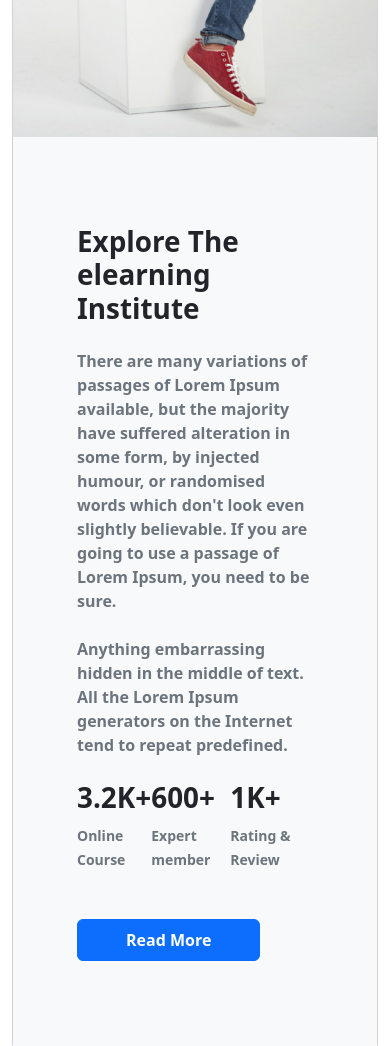
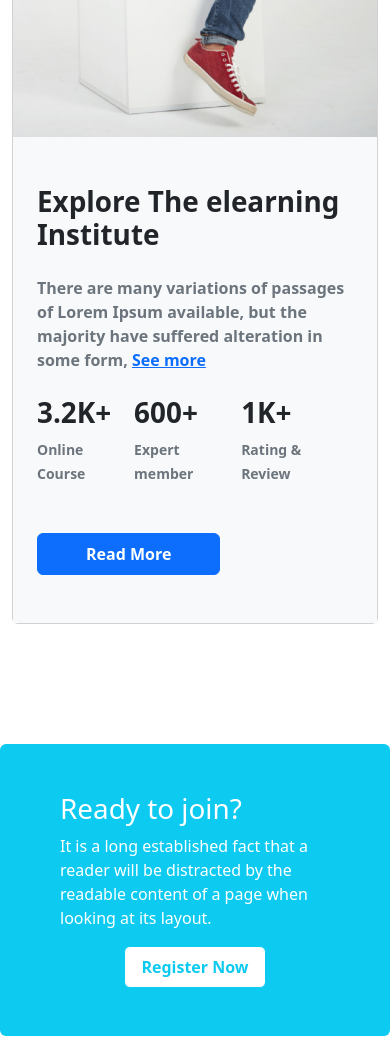
Before and after one commit to paulpollob/edTech-website, a plain HTML site: page index.html in a window 390 px wide. Shown: the part 2860-3906 px from the top of the page. Drawn offline with nearby package versions, Linux system fonts and the light colour scheme; files whose address does not match are found by name.

Commit message:
more bug fixes

```diff
--- a/index.html
+++ b/index.html
@@ -12,6 +12,13 @@
         integrity="sha384-gH2yIJqKdNHPEq0n4Mqa/HGKIhSkIHeL5AyhkYV8i59U5AR6csBvApHHNl/vI1Bx" crossorigin="anonymous">
     <!-- bootstrap linking end -->
     <script src="https://kit.fontawesome.com/2bfeb4e8f4.js" crossorigin="anonymous"></script>
+    <style>
+        @media screen and (max-width: 990px) {
+            #text1, #text2{
+                display: none;
+            }
+        }
+    </style>
 </head>
 
 <body>
@@ -119,34 +126,6 @@
                             </div>
 
 
-
-
-
-
-
-
-
-
-
-
-                            <!-- <div class="carousel-item d-flex align-items-center justify-content-center"
-                                style="background-image: url('images/cover/cover-23.png');height: 700px;">
-                                <div class=" text-white text-center">
-                                    <h1>Get Started Digital</h1>
-                                    <p>Lorem ipsum dolor sit amet consectetur adipisicing elit. Sint quam numquam quaerat?
-                                    </p>
-                                    <button class="btn btn-primary">Get Started</button>
-                                </div>
-                            </div>
-                            <div class="carousel-item  d-flex align-items-center justify-content-center"
-                                style="background-image: url('images/cover/cover-3.png');height: 700px; background-repeat: no-repeat;">
-                                <div class="p-5 text-white">
-                                    <h1>Get Started Digital</h1>
-                                    <p>Lorem ipsum dolor sit amet consectetur adipisicing elit. Sint quam numquam quaerat?
-                                    </p>
-                                    <button class="btn btn-primary">Get Started</button>
-                                </div>
-                            </div> -->
                         </div>
                         <button class="carousel-control-prev" type="button" data-bs-target="#carouselExampleControls"
                             data-bs-slide="prev">
@@ -303,7 +282,7 @@
                         </div>
                     </div>
 
-                    <div class=" text-center">
+                    <div class="text-center">
                         <button class="btn btn-primary mt-3" id="viewbtn" type="button" onclick="action()">See More
                             Courses</button>
                     </div>
@@ -317,13 +296,13 @@
 
         <!-- Explore start -->
         <br>
-        <section class="container mt-5 px-0" id = "explore">
+        <section class="container mt-5 px-0 py-lg-0" id = "explore">
             <div class="card" style="max-width: 100%;">
                 <div class="row g-0">
                     <div class="col-md-5">
                         <img class="w-100 h-100" src="images/working.png" class="img-fluid rounded-start" alt="...">
                     </div>
-                    <div class="col-md-7 p-5 bg-light d-flex align-items-center">
+                    <div class="col-md-7 p-lg-5 p-2 bg-light">
                         <div class="card-body fw-bold">
                             <h1 class="card-title fw-bold my-4">Explore The elearning
                                 Institute</h1>
@@ -331,13 +310,13 @@
 
                             <p class="card-text text-muted  my-4">There are many variations of passages of Lorem Ipsum
                                 available, but the
-                                majority have suffered alteration in some form, by injected humour, or
+                                majority have suffered alteration in some form,<span class = "" id = "text1"> by injected humour, or
                                 randomised words which don't look even slightly believable. If you are going
-                                to use a passage of Lorem Ipsum, you need to be sure.
+                                to use a passage of Lorem Ipsum, you need to be sure.</span> <a id = "see" class = "d-inline d-lg-none border-none cursor-pointer"  onclick="more()">See more</a>
                             </p>
 
 
-                            <p class="text-muted my-4">
+                            <p class="text-muted my-4" id = "text2">
                                 Anything embarrassing hidden in the middle of text. All the Lorem Ipsum generators on the
                                 Internet tend to repeat predefined.
                             </p>
@@ -876,6 +855,21 @@
                 document.getElementById("viewbtn2").textContent = "View all";
             }
         }
+        function more() {
+
+            if (document.getElementById("text1").style.display !== "none") {
+
+                document.getElementById("see").textContent = "hide";
+                document.getElementById("text1").style.display = "inline";
+                document.getElementById("text2").style.display = "inline";
+                document.getElementById("see").style.display = "none";
+            }
+            else{
+                document.getElementById("text1").style.display = "none";
+                document.getElementById("text2").style.display = "none";
+                document.getElementById("see").textContent = "See more";
+            }
+        }
     </script>
     <!-- script file for button end -->
 
```
